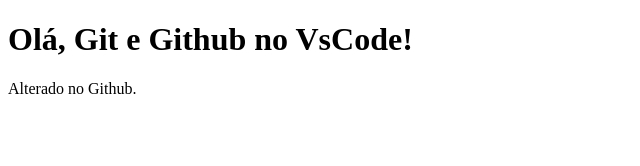
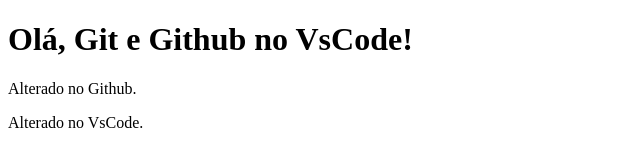
Before and after one commit to helderberserk/teste-github-vscode, a plain HTML site: page index.html in a window 1280 px wide. Shown: the whole page, without its empty margins (0-640 px from the left). Drawn offline with Linux system fonts and the light colour scheme.

Commit message:
refactor.alter index.html

```diff
--- a/index.html
+++ b/index.html
@@ -9,5 +9,6 @@
 <body>
     <h1>Olá, Git e Github no VsCode!</h1>
     <p>Alterado no Github.</p>
+    <p>Alterado no VsCode.</p>
 </body>
 </html>
```
